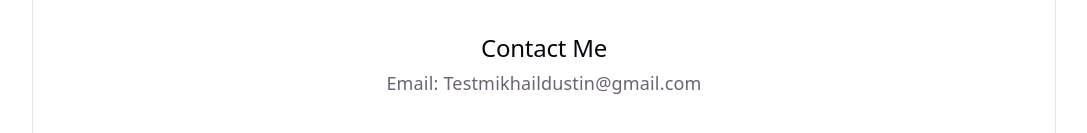
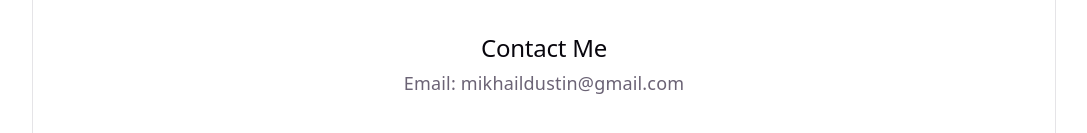
Before and after one commit to MikiBihon15/react-portfolio, a React (Vite) app: page / in a window 1280 px wide. Shown: the part 281-414 px from the top of the page, without its empty margins (96-1183 px from the left). Built offline with nearby package versions, Linux system fonts and the light colour scheme.

Commit message:
reverted changes

```diff
--- a/src/components/contacts/contacts.jsx
+++ b/src/components/contacts/contacts.jsx
@@ -2,7 +2,7 @@
   return (
     <section style={{ padding: '20px' }}>
       <h2>Contact Me</h2>
-      <p>Email: Testmikhaildustin@gmail.com</p>
+      <p>Email: mikhaildustin@gmail.com</p>
     </section>
   );
 }
```
